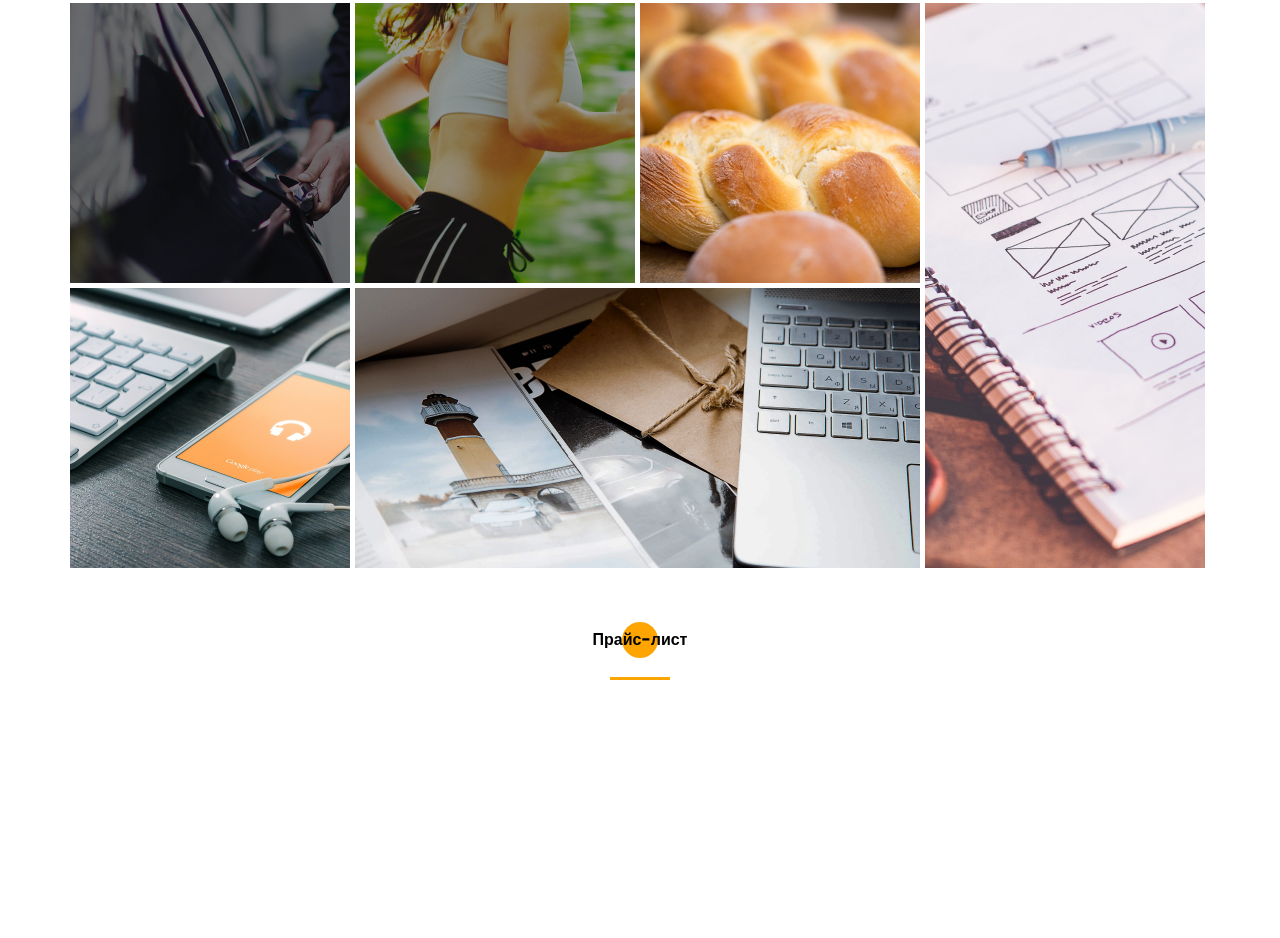
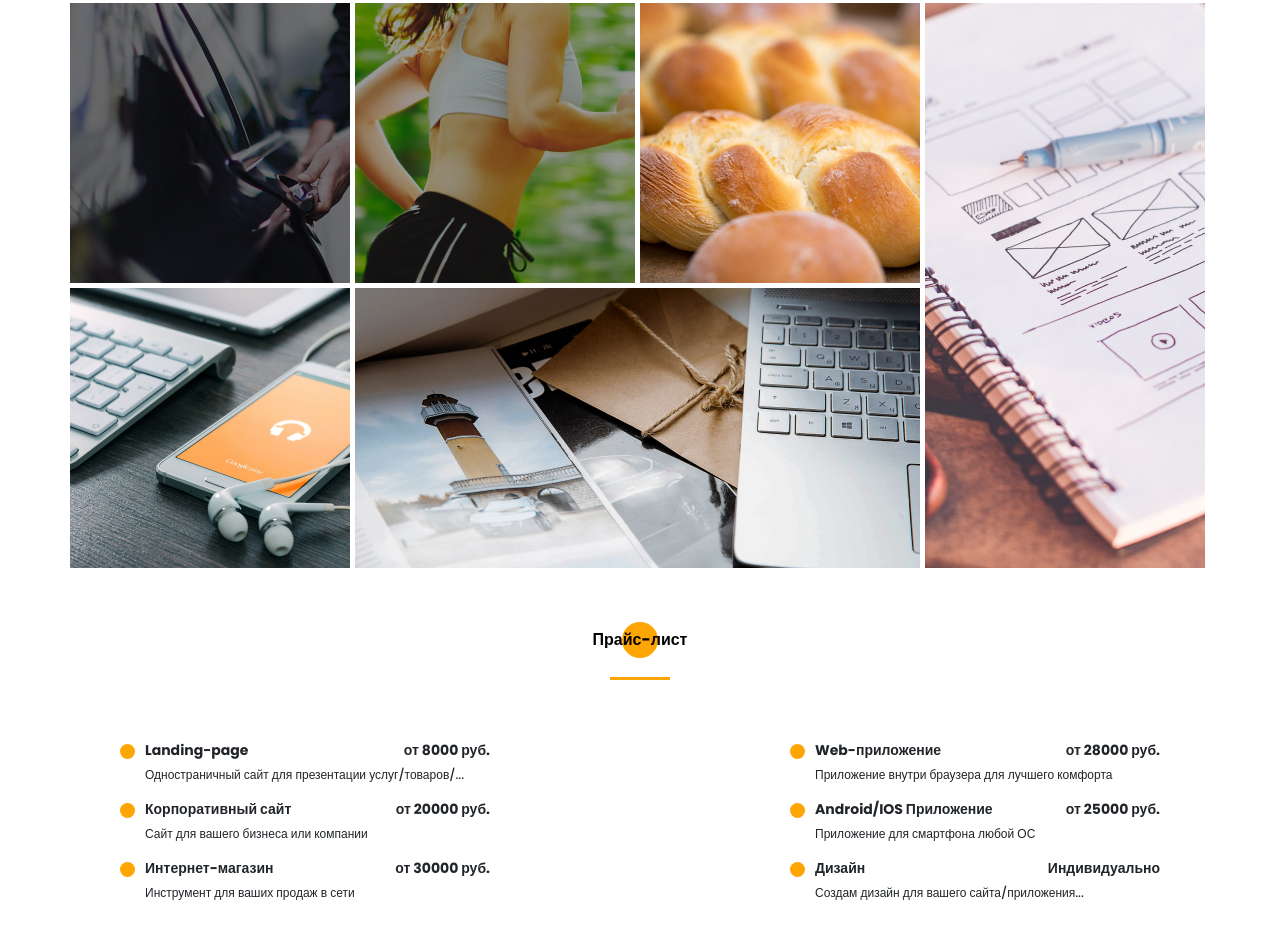
Before and after one commit to artemtumanov/portfolio, a website: page src/index.html in a window 1280 px wide. Shown: the part 3626-4564 px from the top of the page. Before the commit the page ends 4306 px from the top, so only its background shows below. Drawn offline with nearby package versions, Linux system fonts and the light colour scheme; files that its build step writes are made by us from their sources; files whose address does not match are found by name.

Commit message:
add price

```diff
--- a/src/index.html
+++ b/src/index.html
@@ -347,6 +347,44 @@
         <div class="container">
             <h2 class="title title_fz16 circle">Прайс-лист</h2>
             <div class="divider"></div>
+            <div class="price__wrapper">
+                <div class="price__item">
+                    <div class="price__title">Landing-page</div>
+                    <div class="price__cost">от 8000 руб.</div>
+                    <div class="price__descr">Одностраничный сайт для презентации услуг/товаров/...</div>
+                </div>
+                <div class="price__item">
+                    <div class="price__title">Web-приложение</div>
+                    <div class="price__cost">от 28000 руб.</div>
+                    <div class="price__descr">Приложение внутри браузера для лучшего комфорта</div>
+                </div>
+                <div class="price__item">
+                    <div class="price__title">Корпоративный сайт</div>
+                    <div class="price__cost">от 20000 руб.</div>
+                    <div class="price__descr">Сайт для вашего бизнеса или компании</div>
+                </div>
+                <div class="price__item">
+                    <div class="price__title">Android/IOS Приложение</div>
+                    <div class="price__cost">от 25000 руб.</div>
+                    <div class="price__descr">Приложение для смартфона любой ОС</div>
+                </div>
+                <div class="price__item">
+                    <div class="price__title">Интернет-магазин</div>
+                    <div class="price__cost">от 30000 руб.</div>
+                    <div class="price__descr">Инструмент для ваших продаж в сети</div>
+                </div>
+                <div class="price__item">
+                    <div class="price__title">Дизайн</div>
+                    <div class="price__cost">Индивидуально</div>
+                    <div class="price__descr">Создам дизайн для вашего сайта/приложения...</div>
+                </div>
+            </div>
+        </div>
+    </section>
+
+    <section class="contacts">
+        <div class="container">
+
         </div>
     </section>
     <script src="js/script.js"></script>
--- /dev/null
+++ b/src/sass/blocks/_contacts.scss
@@ -0,0 +1,3 @@
+.contacts {
+    padding-top: 120px;
+}
--- a/src/sass/blocks/_price.scss
+++ b/src/sass/blocks/_price.scss
@@ -8,4 +8,43 @@
             top: -6px;
         }
     }
+    &__wrapper {
+        margin-top: 60px;
+        padding: 0 50px;
+        display: grid;
+        grid-template: repeat(3, 44px) / repeat(2, 370px);
+        grid-auto-rows: 44px;
+        gap: 15px 300px;
+    }
+    &__item {
+        padding-left: 25px;
+        display: grid;
+        grid-template: 21px 18px / 190px 110px;
+        gap: 5px 45px;
+        justify-items: start;
+        position: relative;
+        &::before {
+            position: absolute;
+            top: 4px;
+            content: '';
+            width: 15px;
+            height: 15px;
+            border-radius: 100%;
+            background-color: $main-color;
+        }
+    }
+    &__title, &__cost {
+        font-weight: 700;
+        font-size: 14px;
+        line-height: 21px
+    }
+    &__cost {
+        justify-self: end;
+    }
+    &__descr {
+        grid-column: 1 / 3;
+        font-size: 12px;
+        line-height: 18px;
+        font-weight: 500;
+    }
 }
--- a/src/sass/style.scss
+++ b/src/sass/style.scss
@@ -32,3 +32,4 @@
 @import 'blocks/progress';
 @import 'blocks/works';
 @import 'blocks/price';
+@import 'blocks/contacts';
```
Also changed, not shown: dist/css/style.min.css, dist/index.html.
